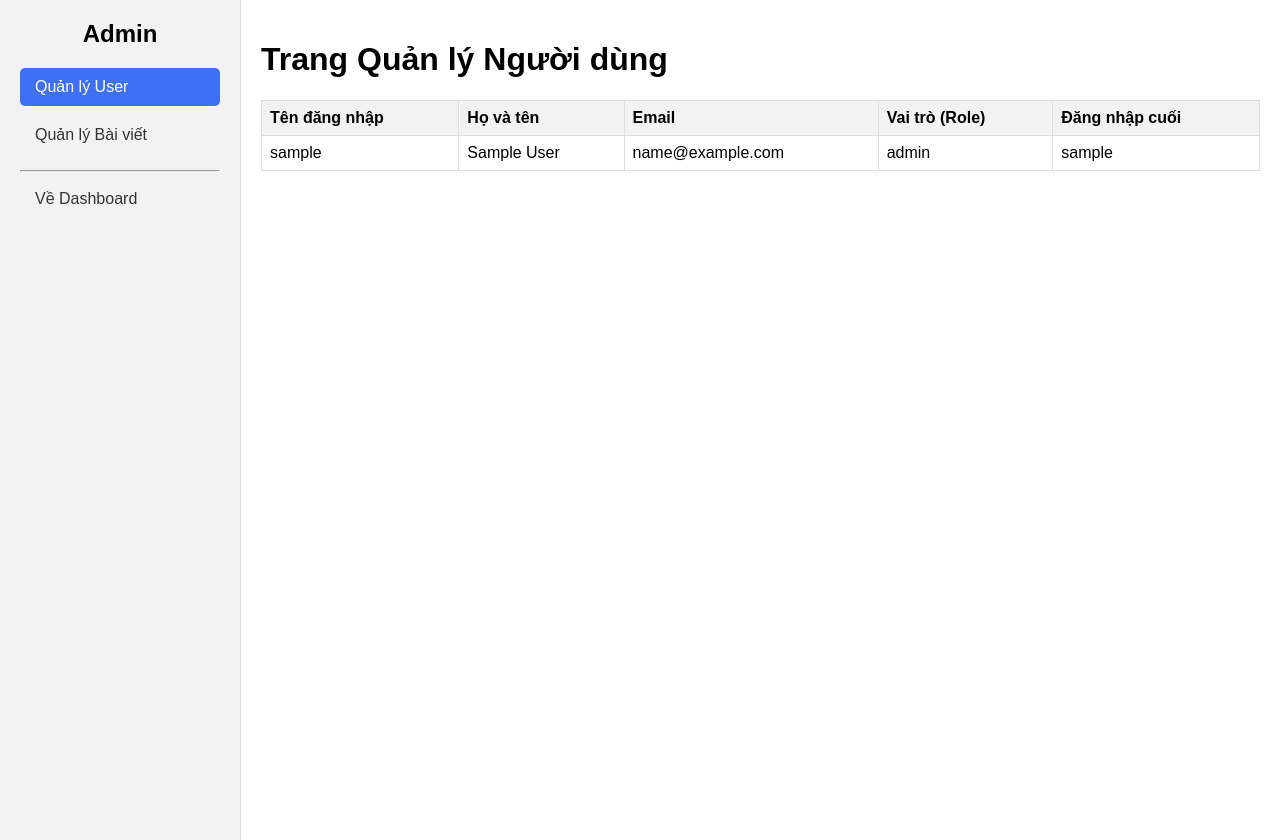
After one commit to PhanDat3108/MiniProject-IUCLUB, a Flask app: template templates/admin.html in a window 1280 px wide. The commit adds this page. Run offline with Flask 3, Linux system fonts and the light colour scheme; the template is opened without the code that fills it: most values are stand-ins (such as "Sample title", 1, 10 or a date in 2020).

Commit message:
done đăng kí đăng nhập

```diff
--- a/app.py
+++ b/app.py
@@ -1,10 +1,36 @@
 from flask import Flask, render_template, request, redirect, url_for, flash, session
 import os
 from datetime import datetime
-from utils.user_utils import add_user, verify_user_credentials,get_user_by_username
+from functools import wraps
+
+from utils.user_utils import (
+    add_user,
+    verify_user_credentials,
+    get_user_by_username,
+    get_all_users
+)
 from storage import users_collection
+
 app = Flask(__name__)
 app.secret_key = os.urandom(24)
+
+def admin_required(f):
+    @wraps(f)
+    def decorated_function(*args, **kwargs):
+        if "username" not in session:
+            flash("Bạn cần đăng nhập để xem trang này.", "warning")
+            return redirect(url_for("login"))
+
+        user = get_user_by_username(session["username"])
+
+        if not user or user.role != "admin":
+            flash("Bạn không có quyền truy cập trang này!", "danger")
+            return redirect(url_for("dashboard"))
+
+        return f(*args, **kwargs)
+    return decorated_function
+
+
 
 @app.route("/register", methods=["GET", "POST"])
 def register():
@@ -19,13 +45,15 @@ def register():
         flash("Đăng ký thành công!", "success")
         return redirect(url_for("login"))
     return render_template("register.html")
-#làm 1 cái route login, lấy thông tin từ ô nhập login.html
+
+
 @app.route("/login", methods=["GET", "POST"])
 def login():
     if request.method == "POST":
         username = request.form['username']
         password = request.form['password']
-        if verify_user_credentials(username,password):
+
+        if verify_user_credentials(username, password):
             user = get_user_by_username(username)
             if user:
                 users_collection.update_one(
@@ -34,26 +62,40 @@ def login():
                 )
                 session["username"] = user.username
                 flash("Đăng nhập thành công!","success")
-                return redirect(url_for("dashboard"))
+
+                if user.role == "admin":
+                    return redirect(url_for("manage_users"))
+                else:
+                    return redirect(url_for("dashboard"))
             else:
                 flash("Không tìm thấy người dùng!", "danger")
         else:
             flash ("Sai tên đăng nhập hoặc mật khẩu!", "danger")
     return render_template("login.html")
 
-#làm 1 cái route tới trang dashboard.html sau khi đã đăng nhâp
+@app.route("/")
+def home():
+    """Trang chủ, gắn với route '/' """
+    return render_template("home.html")
 
 
-@app.route("/")
 @app.route("/dashboard")
 def dashboard():
+    """Trang dashboard, gắn với route '/dashboard' """
     if "username" not in session:
         flash("Vui lòng đăng nhập trước","warning")
         return redirect(url_for("login"))
     user = get_user_by_username(session["username"])
     return render_template("dashboard.html", user=user)
-def home():
-    return render_template("home.html")
+
+
+@app.route("/admin")
+@admin_required
+def manage_users():
+    """Trang admin, gắn với route '/admin' """
+    users_list = get_all_users()
+    return render_template("admin.html", users=users_list)
+
 
 if __name__ == "__main__":
     app.run(debug=True)
--- /dev/null
+++ b/static/css/admin.css
@@ -0,0 +1,57 @@
+
+body {
+    font-family: Arial, sans-serif;
+    margin: 0;
+    display: flex;
+}
+
+.sidebar {
+    width: 200px;
+    background-color: #f2f2f2;
+    height: 100vh;
+    padding: 20px;
+    border-right: 1px solid #ddd;
+}
+.sidebar h2 {
+    text-align: center;
+    margin-top: 0;
+}
+.sidebar ul {
+    list-style-type: none;
+    padding: 0;
+}
+.sidebar li {
+    margin-bottom: 10px;
+}
+.sidebar a {
+    text-decoration: none;
+    color: #333;
+    display: block;
+    padding: 10px 15px;
+    border-radius: 5px;
+}
+.sidebar a:hover {
+    background-color: #ddd;
+}
+.sidebar a.active {
+    background-color: #4070f4;
+    color: white;
+}
+
+.main-content {
+    flex-grow: 1;
+    padding: 20px;
+}
+
+table {
+    width: 100%;
+    border-collapse: collapse;
+}
+th, td {
+    border: 1px solid #ddd;
+    padding: 8px;
+    text-align: left;
+}
+th {
+    background-color: #f2f2f2;
+}
--- /dev/null
+++ b/templates/admin.html
@@ -0,0 +1,53 @@
+<!DOCTYPE html>
+<html>
+<head>
+    <title>Trang Admin</title>
+
+    <link rel="stylesheet" href="{{ url_for('static', filename='css/admin.css') }}">
+
+</head>
+<body>
+
+    <div class="sidebar">
+        <h2>Admin</h2>
+        <ul>
+            <li>
+                <a href="{{ url_for('manage_users') }}" class="active">Quản lý User</a>
+            </li>
+            <li>
+                <a href="#">Quản lý Bài viết</a>
+            </li>
+        </ul>
+        <hr>
+        <a href="{{ url_for('dashboard') }}">Về Dashboard</a>
+    </div>
+
+    <div class="main-content">
+        <h1>Trang Quản lý Người dùng</h1>
+
+        <table>
+            <thead>
+                <tr>
+                    <th>Tên đăng nhập</th>
+                    <th>Họ và tên</th>
+                    <th>Email</th>
+                    <th>Vai trò (Role)</th>
+                    <th>Đăng nhập cuối</th>
+                </tr>
+            </thead>
+            <tbody>
+                {% for user in users %}
+                <tr>
+                    <td>{{ user.username }}</td>
+                    <td>{{ user.full_name }}</td>
+                    <td>{{ user.email }}</td>
+                    <td>{{ user.role }}</td>
+                    <td>{{ user.last_login }}</td>
+                </tr>
+                {% endfor %}
+            </tbody>
+        </table>
+    </div>
+
+</body>
+</html>
--- a/templates/login.html
+++ b/templates/login.html
@@ -16,7 +16,7 @@
 <br>
         <input type="password" id="password" name="password" placeholder="Mật khẩu" required>
         <br>
-        <a href="login.html">Bạn chưa có tài khoản ?</a>
+        <a href="register">Bạn chưa có tài khoản ?</a>
  <br>
         <button type="submit">Đăng nhập</button>
             </form>
```
Also changed, not shown: templates/edit_user.html (added, +66 -0 lines), utils/user_utils.py (+20 -0 lines).
